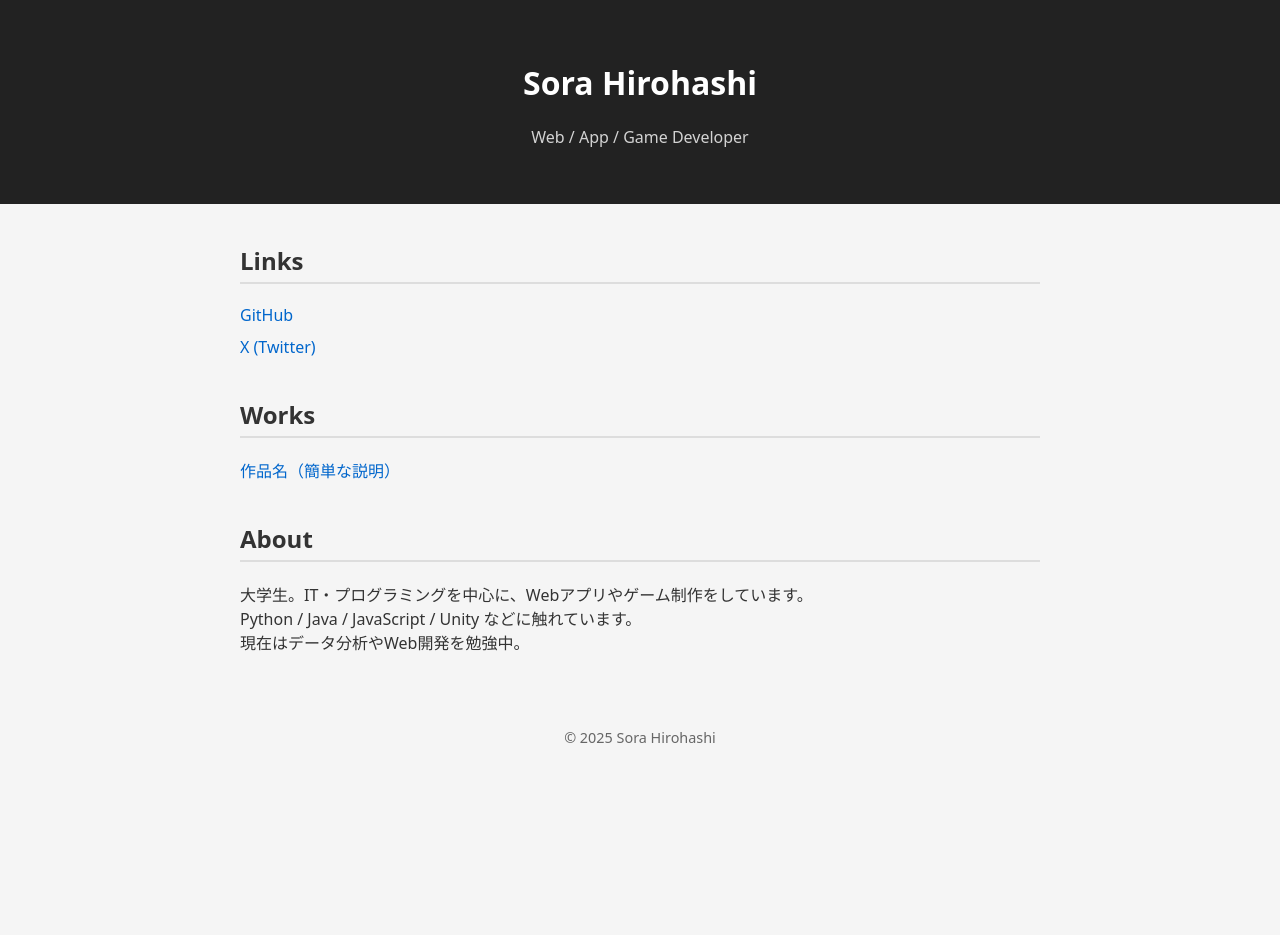
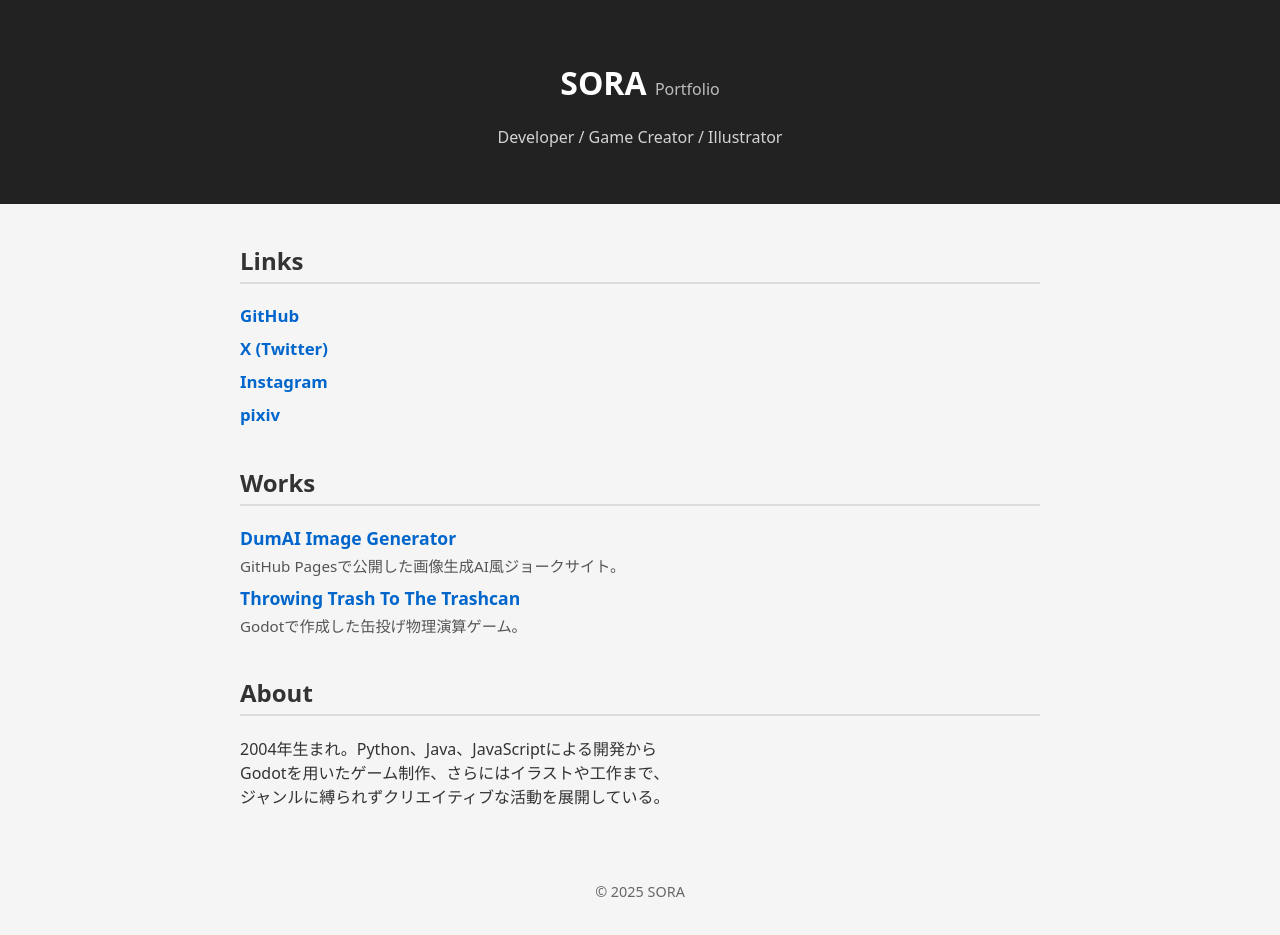
Before and after one commit to SORA-97/soraweb, a plain HTML site: page index.html in a window 1280 px wide. Before the commit the page ends 800 px from the top, so only its background shows below. Drawn offline with Linux system fonts and the light colour scheme.

Commit message:
add detail portfolio

```diff
--- a/index.html
+++ b/index.html
@@ -1,51 +1,67 @@
 <!DOCTYPE html>
 <html lang="ja">
+
 <head>
     <meta charset="UTF-8">
-  <title>Sora Hirohashi | Portfolio</title>
+    <title>SORA | Portfolio</title>
     <meta name="viewport" content="width=device-width, initial-scale=1.0">
     <link rel="stylesheet" href="style.css">
 </head>
+
 <body>
 
     <header>
-    <h1>Sora Hirohashi</h1>
-    <p class="subtitle">Web / App / Game Developer</p>
+        <h1>SORA <span class="header-sub">Portfolio</span></h1>
+        <p class="subtitle">Developer / Game Creator / Illustrator</p>
     </header>
 
     <section>
         <h2>Links</h2>
         <ul class="links">
-      <li><a href="https://github.com/ユーザー名" target="_blank">GitHub</a></li>
-      <li><a href="https://twitter.com/ユーザー名" target="_blank">X (Twitter)</a></li>
-      <!-- 必要なら追加 -->
+            <li><a href="https://github.com/SORA-97" target="_blank" class="link-title">GitHub</a></li>
+            <li><a href="https://x.com/sora_974" target="_blank" class="link-title">X (Twitter)</a></li>
+            <li><a href="https://www.instagram.com/sora_bono97/" target="_blank" class="link-title">Instagram</a></li>
+            <li><a href="https://www.pixiv.net/users/58631664" target="_blank" class="link-title">pixiv</a></li>
         </ul>
     </section>
 
     <section>
         <h2>Works</h2>
         <ul class="works">
-      <li>
-        <a href="https://ユーザー名.github.io/my-website/" target="_blank">
-          作品名（簡単な説明）
+            <li class="work-item">
+                <a href="https://sora-97.github.io/dum-ai/" target="_blank" class="work-title">
+                    DumAI Image Generator
                 </a>
+                <p class="work-desc">
+                    GitHub Pagesで公開した画像生成AI風ジョークサイト。
+                </p>
             </li>
-      <!-- 作品はここに追加していく -->
+
+            <li class="work-item">
+                <a href="https://godotplayer.com/games/throwing_trash_to_the_trashcan" target="_blank"
+                    class="work-title">
+                    Throwing Trash To The Trashcan
+                </a>
+                <p class="work-desc">
+                    Godotで作成した缶投げ物理演算ゲーム。
+                </p>
+            </li>
         </ul>
     </section>
 
     <section>
         <h2>About</h2>
         <p>
-      大学生。IT・プログラミングを中心に、Webアプリやゲーム制作をしています。<br>
-      Python / Java / JavaScript / Unity などに触れています。<br>
-      現在はデータ分析やWeb開発を勉強中。
+            2004年生まれ。Python、Java、JavaScriptによる開発から<br>
+            Godotを用いたゲーム制作、さらにはイラストや工作まで、<br>
+            ジャンルに縛られずクリエイティブな活動を展開している。
         </p>
     </section>
 
     <footer>
-    <p>© 2025 Sora Hirohashi</p>
+        <p>© 2025 SORA</p>
     </footer>
 
 </body>
+
 </html>
--- a/style.css
+++ b/style.css
@@ -11,6 +11,12 @@ header {
   color: #fff;
   padding: 40px 20px;
   text-align: center;
+}
+
+.header-sub {
+  font-size: 0.5em;
+  font-weight: normal;
+  opacity: 0.7;
 }
 
 .subtitle {
@@ -53,3 +59,25 @@ footer {
   font-size: 0.9em;
   color: #666;
 }
+
+.link-title {
+  font-size: 1.05em;
+  font-weight: bold;
+}
+
+.work-item {
+  margin-bottom: 20px;
+}
+
+.work-title {
+  font-size: 1.1em;
+  font-weight: bold;
+  display: inline-block;
+  margin-bottom: 4px;
+}
+
+.work-desc {
+  margin: 0;
+  color: #555;
+  font-size: 0.95em;
+}
```
Lines whose indentation alone changed are shown as unchanged.
